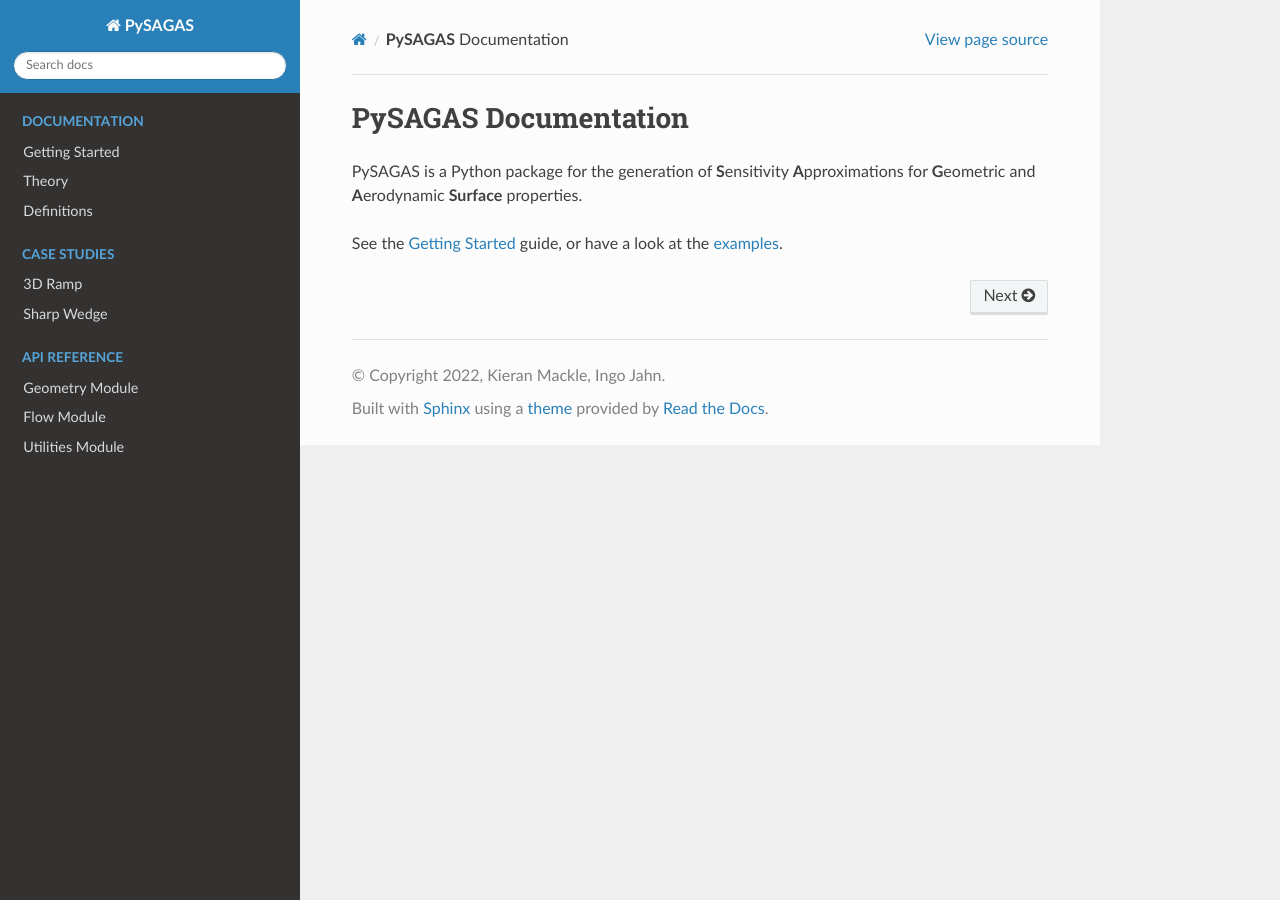
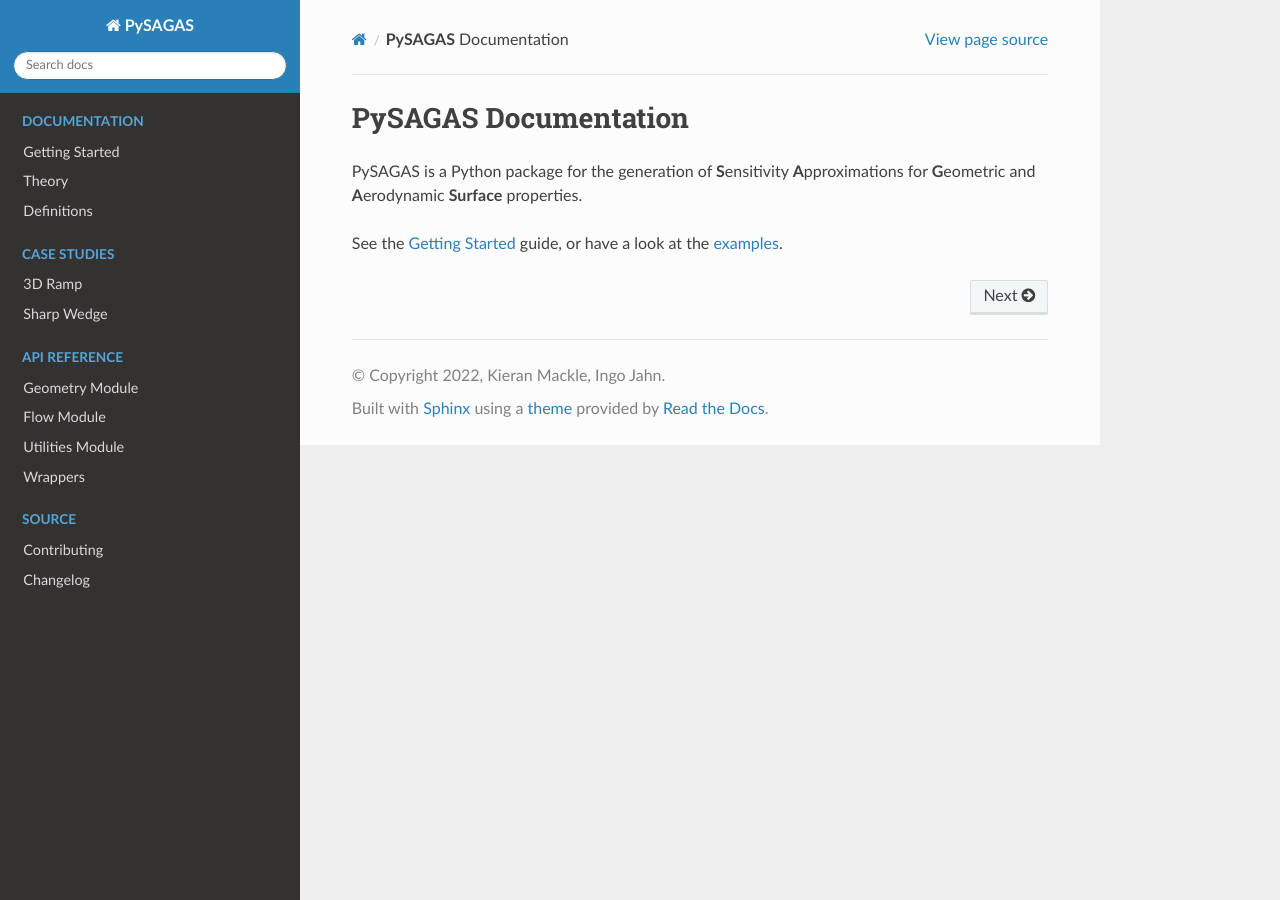
Before and after one commit to kieran-mackle/pysagas, a Sphinx documentation site: the page built from docs/source/index.md, in a window 1280 px wide. Built offline with Sphinx 7.4.7 and the Read the Docs theme 2.0.0, drawn with Linux system fonts in a browser that asks for light colours.

Commit message:
docs: added changelog to docs

````diff
--- a/docs/source/index.md
+++ b/docs/source/index.md
@@ -36,4 +36,15 @@
 Geometry Module <api_ref/geometry>
 Flow Module <api_ref/flow>
 Utilities Module <api_ref/utilities>
+Wrappers <api_ref/wrapper>
 ```
+
+
+```{toctree}
+:maxdepth: 2
+:hidden:
+:caption: Source
+
+Contributing <documentation/contributing>
+Changelog <documentation/changelog>
+```
````
Also changed, not shown: docs/source/api_ref/wrapper.md (+1 -1 lines), docs/source/documentation/changelog.md (added, +4 -0 lines).
